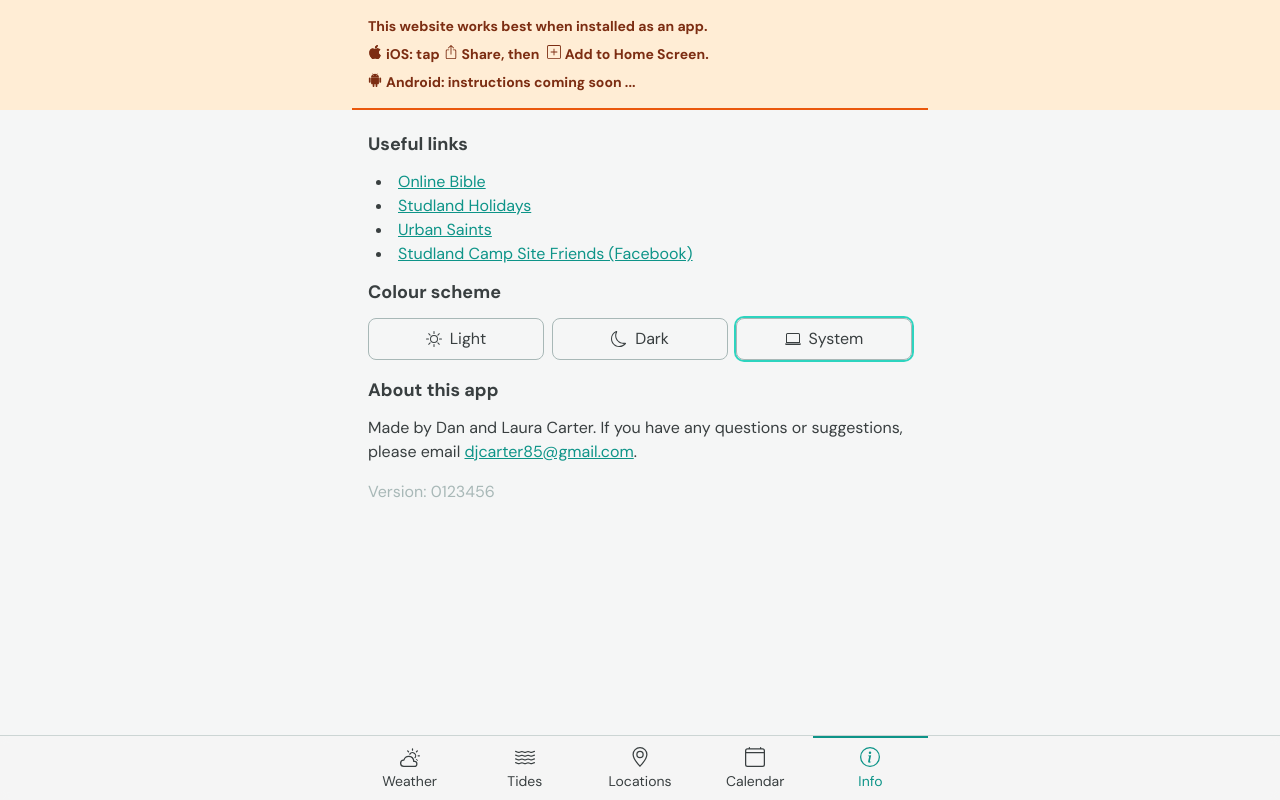
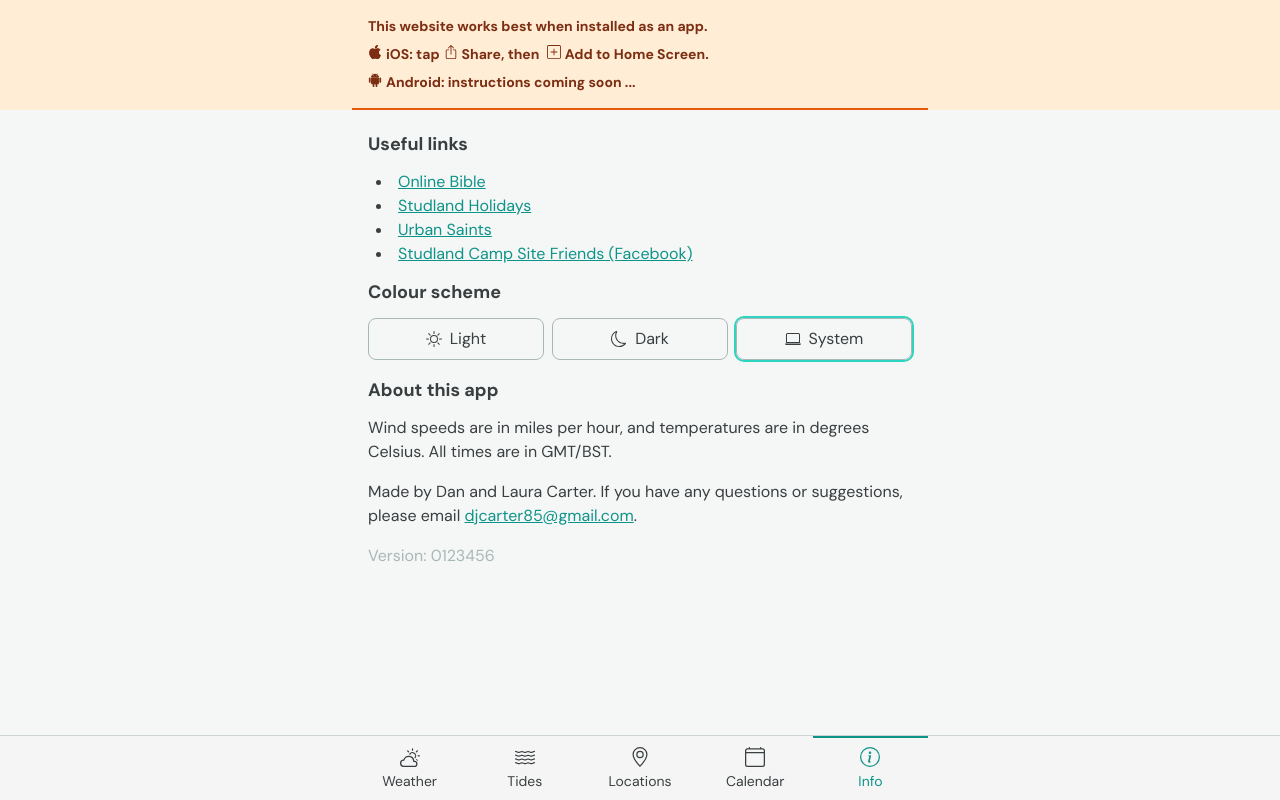
Before and after one commit to djcarter85/studland-pwa, a React (Vite) app: page /info in a window 1280 px wide. Built offline with nearby package versions, Linux system fonts and the light colour scheme; what tailwindcss-safe-area would draw is missing.

Commit message:
feat: add note about units

```diff
--- a/src/pages/info-page.tsx
+++ b/src/pages/info-page.tsx
@@ -91,6 +91,10 @@ export default function InfoPage() {
       <ColourSchemeChooser />
       <Subheading>About this app</Subheading>
       <Para>
+        Wind speeds are in miles per hour, and temperatures are in degrees
+        Celsius. All times are in GMT/BST.
+      </Para>
+      <Para>
         Made by Dan and Laura Carter. If you have any questions or suggestions,
         please email{" "}
         <Hyperlink href="mailto:djcarter85@gmail.com">
```
